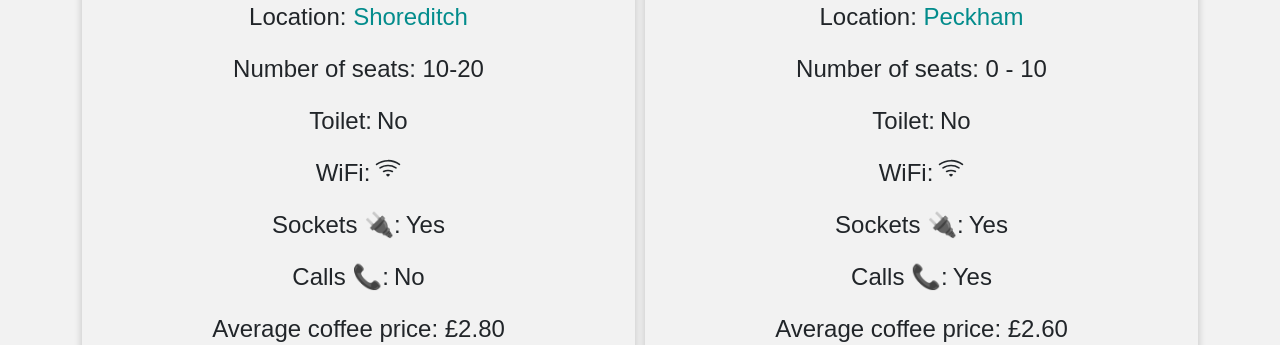
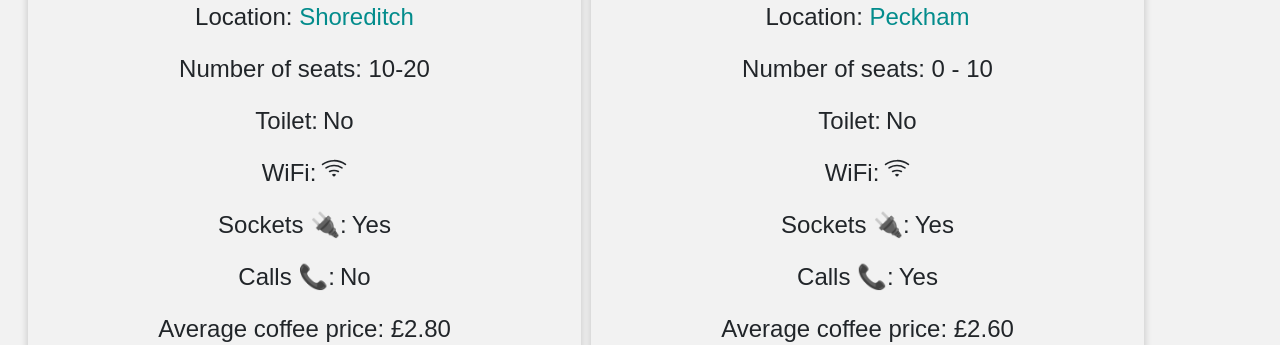
Before and after one commit to NadyaEvdokimova/cafe_wifi_website, a Flask app: page / in a window 1280 px wide. Shown: the part 6155-6500 px from the top of the page. Run offline with Flask 3, Linux system fonts and the light colour scheme; some libraries are stand-ins or nearby versions; some web fonts are replaced.

Commit message:
Update styles.css

```diff
--- a/static/css/styles.css
+++ b/static/css/styles.css
@@ -31,7 +31,6 @@ header h1 {
   color: #fff;
   font-family: "Madimi One", sans-serif;
   font-weight: 200;
-  font-style: cursive;
   letter-spacing: 3px;
 }
 
@@ -89,6 +88,7 @@ li > a {
   gap: 10px;
   margin-top: 2em;
   margin-bottom: 2em;
+  margin-left: 0;
 }
 
 
@@ -146,7 +146,7 @@ li > a {
 }
 }
 
-@media screen and (max-width: 900px) {
+@media screen and (min-width: 501px) and (max-width: 900px) {
 .container {
     display: flex;
     flex-direction: column;
@@ -156,14 +156,14 @@ li > a {
 }
 }
 
-@media screen and (max-width: 1350px) {
+@media screen and (min-width: 901px) and (max-width: 1350px) {
 .container {
   display: grid;
   grid-template-columns: 1fr 1fr;
 }
 }
 
-@media screen and (min-width: 1900px) {
+@media screen and (min-width: 1351px) and (min-width: 1900px) {
 .container {
   display: grid;
   grid-template-columns: 1fr 1fr 1fr 1fr;
```
